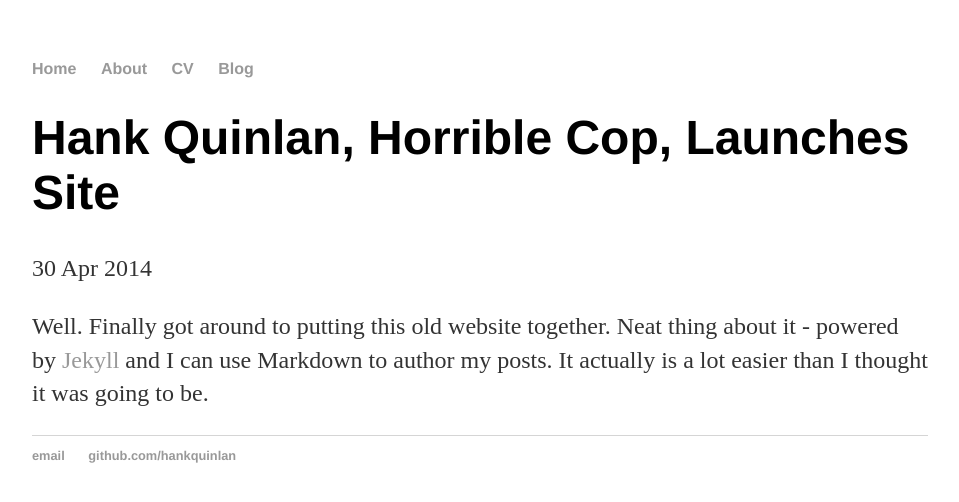
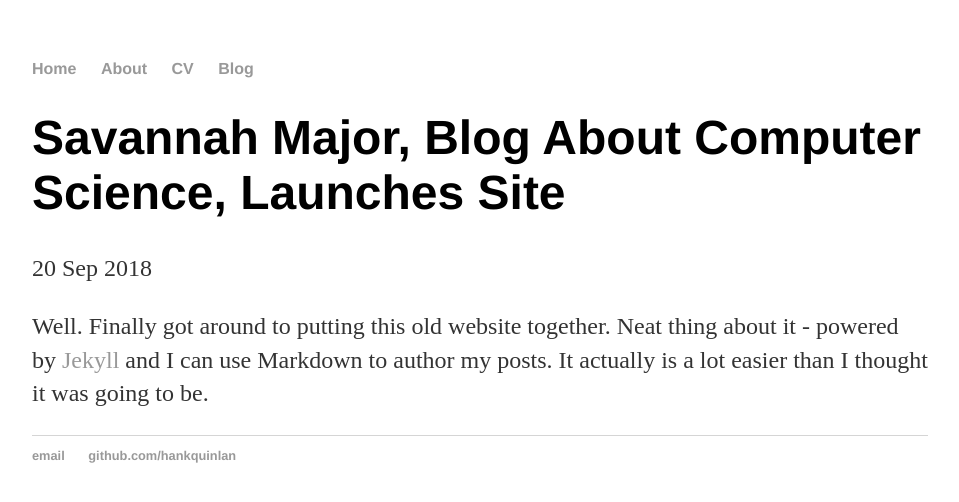
Before and after one commit to savannahm4215/savannahm4215.github.io, a Jekyll site: the page built from _posts/2018-09-20-savannah-major-site-launched.md, in a window 1280 px wide. Shown: the top 502 px of the page, without its empty margins (160-1119 px from the left). Built offline with Jekyll 4.4.1, drawn with Linux system fonts in a browser that asks for light colours.

Commit message:
Update and rename 2014-04-30-hank-quinlan-site-launched.md to 2018-09-20-savannah-major-site-launched.md

```diff
--- a/_posts/2014-04-30-hank-quinlan-site-launched.md
+++ b/_posts/2018-09-20-savannah-major-site-launched.md
@@ -1,7 +1,7 @@
 ---
 layout: post
-title: "Hank Quinlan, Horrible Cop, Launches Site"
-date: 2014-04-30
+title: "Savannah Major, Blog About Computer Science, Launches Site"
+date: 2018-09-20
 ---
 
 Well. Finally got around to putting this old website together. Neat thing about it - powered by [Jekyll](http://jekyllrb.com) and I can use Markdown to author my posts. It actually is a lot easier than I thought it was going to be.
```
